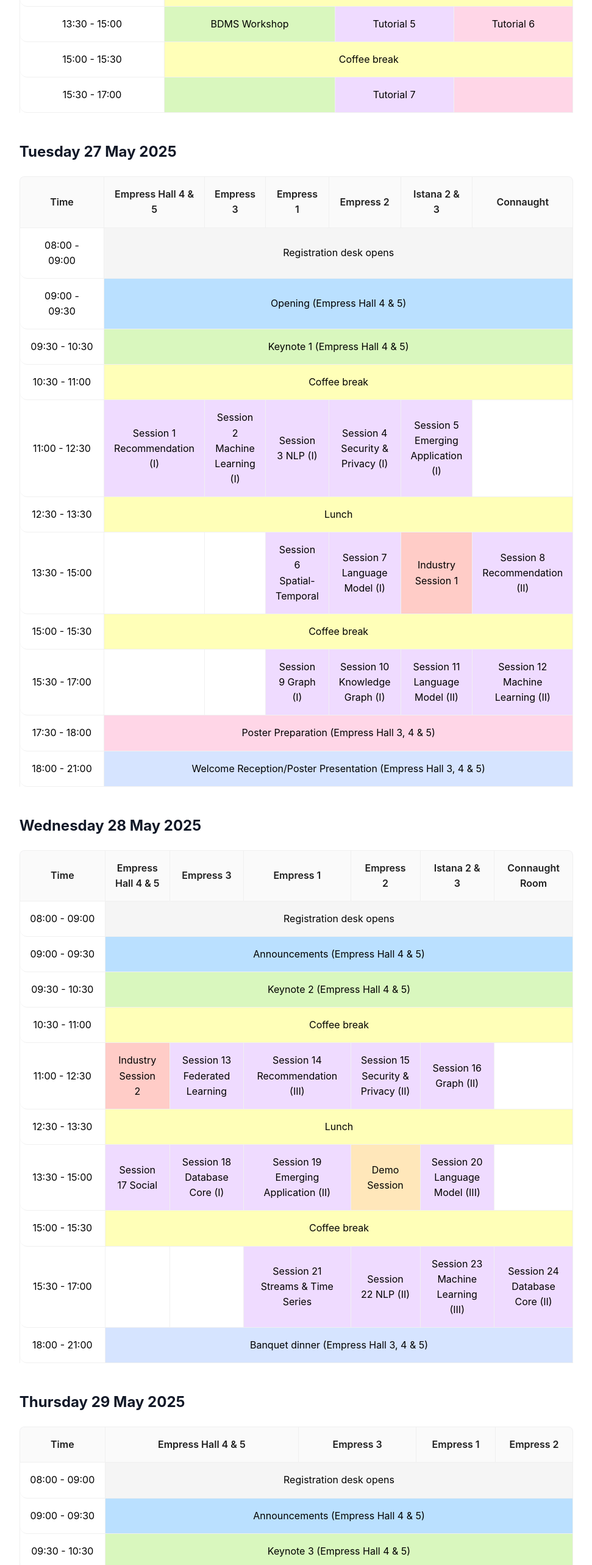
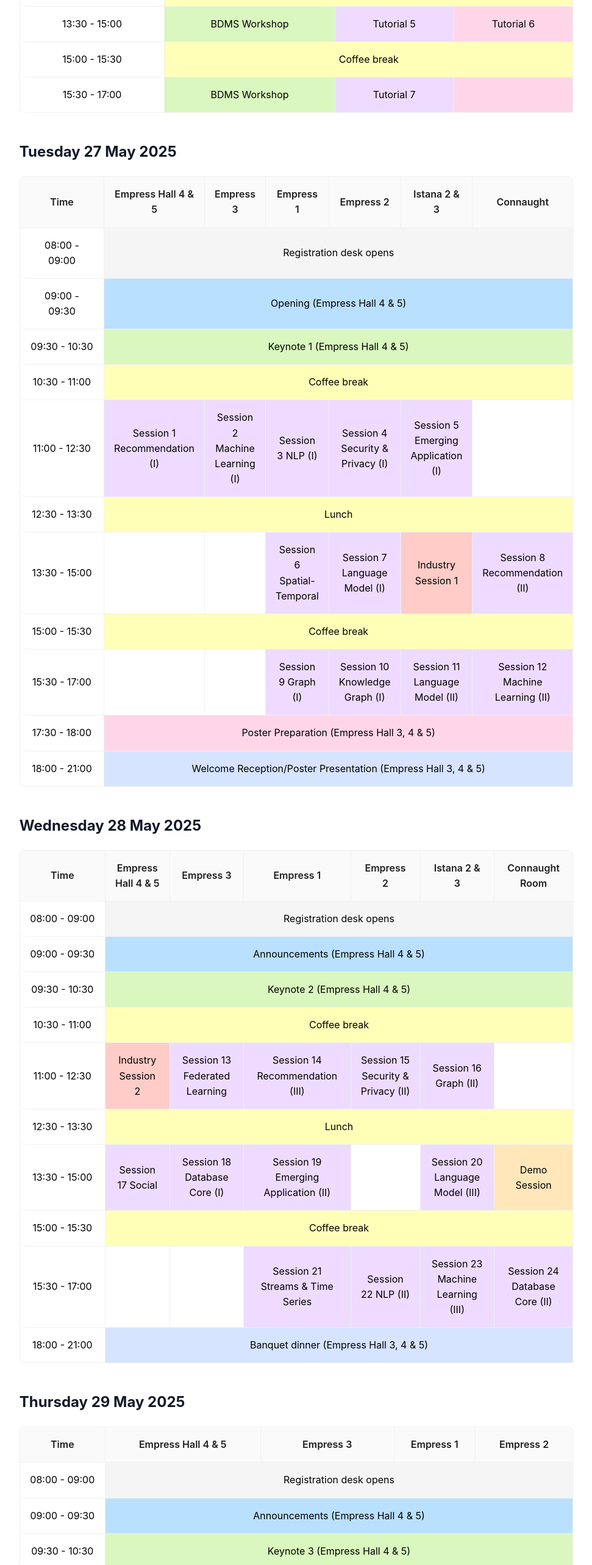
Before and after one commit to dasfaa2025/dasfaa2025.github.io, a React (Vite) app: page /#/program/program-at-a-glance in a window 1280 px wide. Shown: the part 880-3446 px from the top of the page at 61% size, without its empty margins (154-1125 px from the left). Built offline with nearby package versions, Linux system fonts and the light colour scheme.

Commit message:
chore: update program-glance

```diff
--- a/src/assets/program_galance.json
+++ b/src/assets/program_galance.json
@@ -46,7 +46,7 @@
       },
       {
         "time": "15:30 - 17:00",
-        "empress_1": "",
+        "empress_1": "BDMS Workshop",
         "empress_2": "Tutorial 7",
         "empress_3": ""
       }
@@ -218,9 +218,9 @@
         "empress_hall": "Session 17 Social",
         "empress_3": "Session 18 Database Core (I)",
         "empress_1": "Session 19 Emerging Application (II)",
-        "empress_2": "Demo Session",
+        "empress_2": "",
         "istana": "Session 20 Language Model (III)",
-        "connaught": ""
+        "connaught": "Demo Session"
       },
       {
         "time": "15:00 - 15:30",
@@ -285,9 +285,9 @@
       {
         "time": "11:00 - 12:30",
         "empress_hall": "Panel session (Empress Hall 4 & 5)",
-        "empress_3": "",
+        "empress_3": "Trust Day Poster Session",
         "empress_1": "",
-        "empress_2": ""
+        "empress_2": "Health Day Poster Session"
       },
       {
         "time": "12:30 - 13:30",
@@ -298,10 +298,10 @@
       },
       {
         "time": "13:30 - 15:00",
-        "empress_hall": "Session 25 Recommendation (IV)",
-        "empress_3": "Session 26 Text",
-        "empress_1": "Health Day",
-        "empress_2": "Trust Day"
+        "empress_hall": "Trust Day: Empress Hall 4\nHealth Day: Empress Hall 5",
+        "empress_3": "Session 25\nRecommendation (IV)",
+        "empress_1": "Session 26\nText",
+        "empress_2": ""
       },
       {
         "time": "15:00 - 15:30",
@@ -312,10 +312,10 @@
       },
       {
         "time": "15:30 - 17:00",
-        "empress_hall": "Session 27 Graph(III)",
-        "empress_3": "Industry Session 3",
-        "empress_1": "Health Day",
-        "empress_2": "Trust Day"
+        "empress_hall": "Trust Day: Empress Hall 4\nHealth Day: Empress Hall 5",
+        "empress_3": "Session 27\nGraph(III)",
+        "empress_1": "Industry Session 3",
+        "empress_2": ""
       }
     ]
   }
--- a/src/pages/program/program-glance.tsx
+++ b/src/pages/program/program-glance.tsx
@@ -7,6 +7,7 @@ import ProgramGalanceData from "../../assets/program_galance.json";
 
 const CELL_YELLOW = "#ffffb8";
 const CELL_GREEN = "#d9f7be";
+const CELL_LIME = "#eaff8f";
 const CELL_PURPLE = "#efdbff";
 const CELL_MAGENTA = "#ffd6e7";
 const CELL_BLUE = "#bae0ff";
@@ -222,7 +223,7 @@ const columns3: TableProps["columns"] = [
     onCell: (_, index = 0) => ({
       colSpan: [0, 1, 2, 3, 5, 7, 9].includes(index) ? 0 : 1,
       style: {
-        background: index === 6 ? CELL_ORANGE : CELL_PURPLE,
+        background: index === 6 ? "none" : CELL_PURPLE,
       },
     }),
   },
@@ -246,7 +247,8 @@ const columns3: TableProps["columns"] = [
     onCell: (_, index = 0) => ({
       colSpan: [0, 1, 2, 3, 5, 7, 9].includes(index) ? 0 : 1,
       style: {
-        background: index === 8 ? CELL_PURPLE : "none",
+        background:
+          index === 6 ? CELL_ORANGE : index === 8 ? CELL_PURPLE : "none",
       },
     }),
   },
@@ -266,7 +268,7 @@ const columns4: TableProps["columns"] = [
     key: "empress_hall",
     align: "center",
     onCell: (_, index = 0) => ({
-      colSpan: [0, 1, 2, 3, 4, 5, 7].includes(index) ? 6 : 1,
+      colSpan: [0, 1, 2, 3, 5, 7].includes(index) ? 6 : 1,
       style: {
         background: [
           CELL_GREY,
@@ -275,9 +277,9 @@ const columns4: TableProps["columns"] = [
           CELL_YELLOW,
           CELL_CYAN,
           CELL_YELLOW,
-          CELL_PURPLE,
+          CELL_LIME,
           CELL_YELLOW,
-          CELL_PURPLE,
+          CELL_LIME,
         ][index],
       },
     }),
@@ -288,9 +290,9 @@ const columns4: TableProps["columns"] = [
     key: "empress_3",
     align: "center",
     onCell: (_, index = 0) => ({
-      colSpan: [0, 1, 2, 3, 4, 5, 7].includes(index) ? 0 : 1,
+      colSpan: [0, 1, 2, 3, 5, 7].includes(index) ? 0 : 1,
       style: {
-        background: index === 8 ? CELL_RED : CELL_PURPLE,
+        background: index === 4 ? CELL_CYAN : CELL_PURPLE,
       },
     }),
   },
@@ -300,9 +302,9 @@ const columns4: TableProps["columns"] = [
     key: "empress_1",
     align: "center",
     onCell: (_, index = 0) => ({
-      colSpan: [0, 1, 2, 3, 4, 5, 7].includes(index) ? 0 : 1,
+      colSpan: [0, 1, 2, 3, 5, 7].includes(index) ? 0 : 1,
       style: {
-        background: CELL_GREEN,
+        background: index === 6 ? CELL_PURPLE : index === 8 ? CELL_RED : "none",
       },
     }),
   },
@@ -312,9 +314,9 @@ const columns4: TableProps["columns"] = [
     key: "empress_2",
     align: "center",
     onCell: (_, index = 0) => ({
-      colSpan: [0, 1, 2, 3, 4, 5, 7].includes(index) ? 0 : 1,
+      colSpan: [0, 1, 2, 3, 5, 7].includes(index) ? 0 : 1,
       style: {
-        background: CELL_GREEN,
+        background: index === 4 ? CELL_CYAN : "none",
       },
     }),
   },
```
